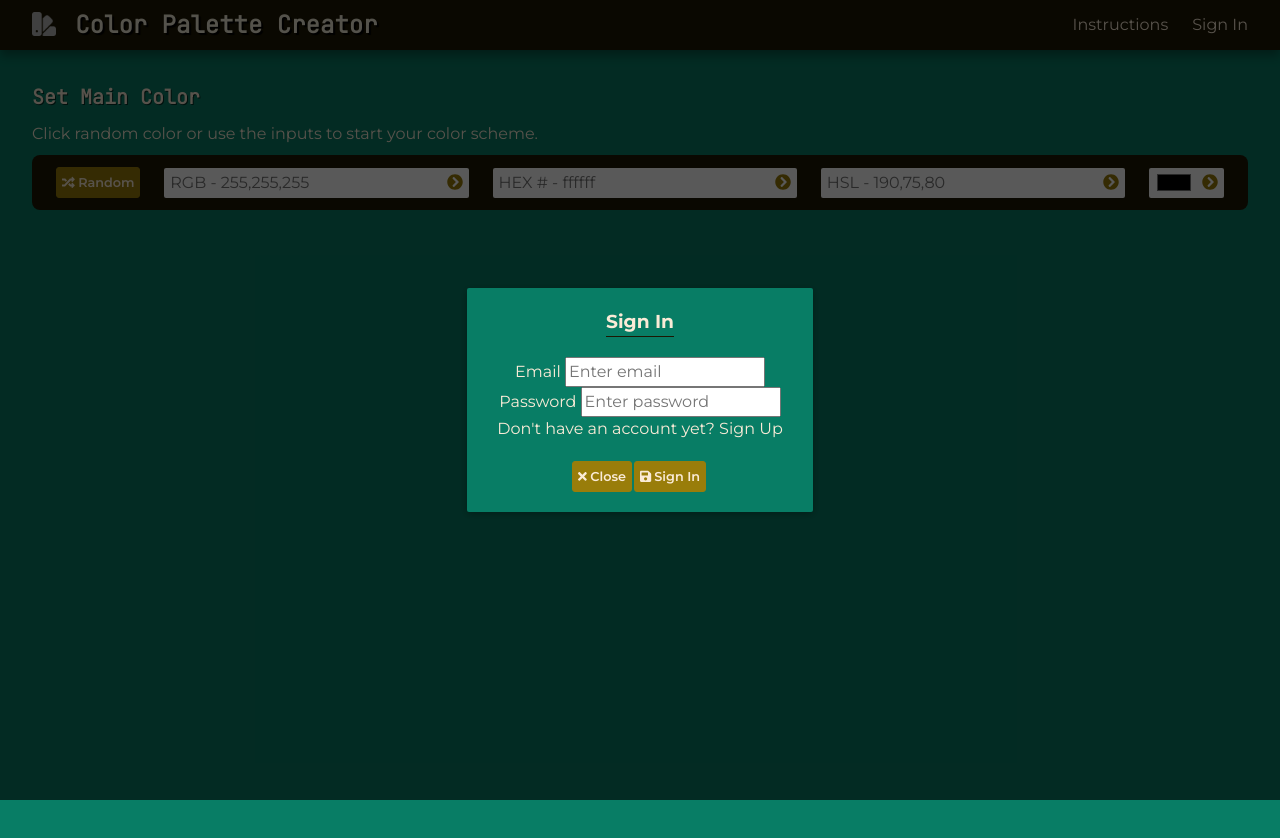
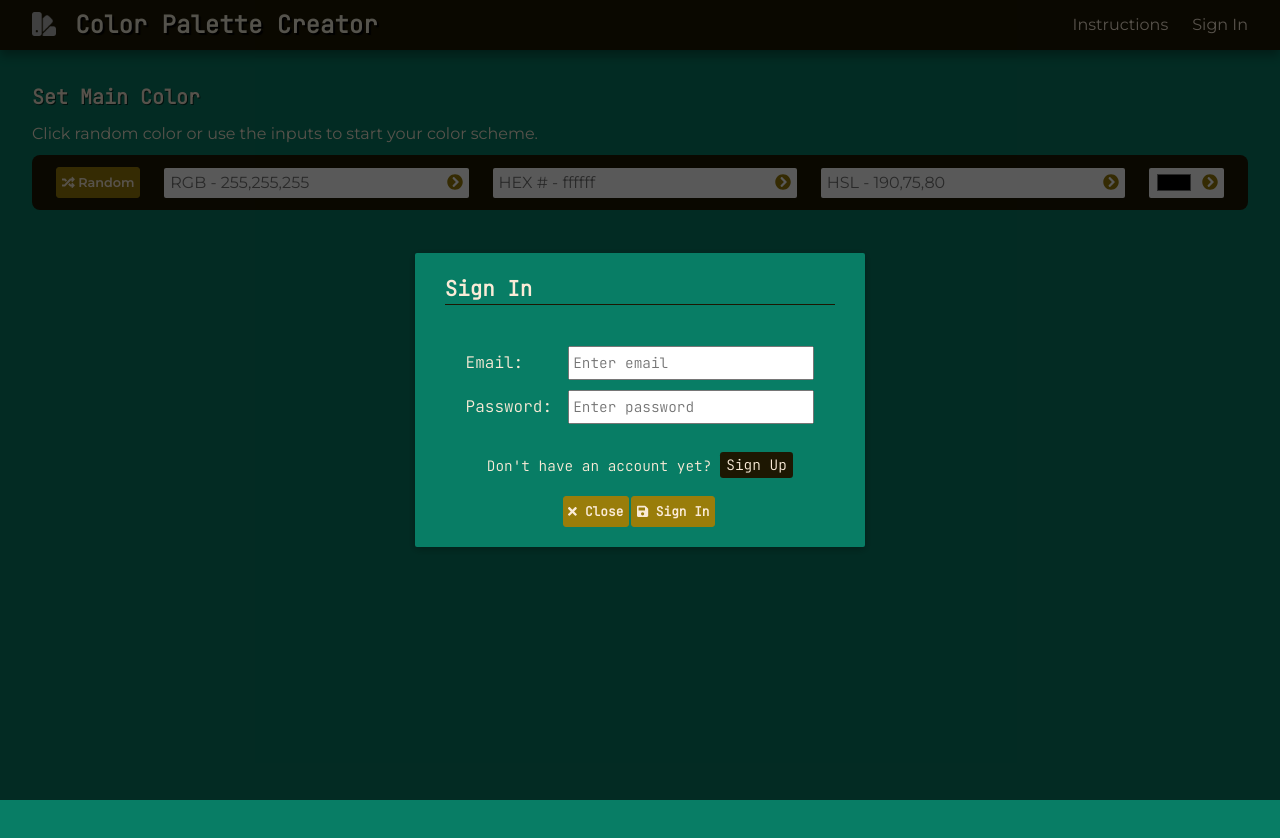
Before and after one commit to rogerio-romao/pallete-creator, a Vue app: page / in a window 1280 px wide. Both pictures are taken after a click on the item "Sign In". Shown: the top 838 px of the page. Built offline with nearby package versions, Linux system fonts and the light colour scheme; no server answers; a web font is replaced by a local one.

Commit message:
styled signin modal

```diff
--- a/src/components/SignInModal.vue
+++ b/src/components/SignInModal.vue
@@ -2,7 +2,7 @@
   <!-- overlay  -->
   <div class="modal-mask">
     <div class="modal-wrapper" @click.self="$emit('close')">
-      <div class="modal-container">
+      <div class="modal-container sign-in">
         <!-- header  -->
         <div class="modal-header">
           <h3 v-if="mode === 'signin'">Sign In</h3>
@@ -11,19 +11,17 @@
 
         <!-- body  -->
         <div class="modal-body">
-            <div>
-              <label for="email">
-                Email
-                <input
-                  type="email"
-                  placeholder="Enter email"
-                  v-model.trim="email"
-                  id="email"
-                />
-              </label>
-              <br>
-              <label for="password">
-                Password
+          <!-- all inputs  -->
+          <div class="inputs-wrapper">
+            <!-- email input  -->
+            <div class="input-wrapper">
+              <label for="email">Email:</label>
+              <input type="email" placeholder="Enter email" v-model.trim="email" id="email" />
+            </div>
+
+            <!-- password input  -->
+            <div class="input-wrapper">
+              <label for="password">Password:</label>
               <input
                 type="password"
                 minlength="6"
@@ -31,10 +29,11 @@
                 v-model.trim="password"
                 id="password"
               />
-              </label>
-              <br>
-              <label for="confirm" v-if="mode === 'signup'">
-                Confirm Password
+            </div>
+
+            <!-- confirm password input -->
+            <div v-if="mode === 'signup'" class="input-wrapper">
+              <label for="confirm">Confirm:</label>
               <input
                 type="password"
                 minlength="6"
@@ -42,19 +41,22 @@
                 v-model.trim="passwordConfirm"
                 id="confirm"
               />
-              </label>
             </div>
-            <div v-if="mode === 'signin'">
+          </div>
+
+          <!-- signin / signup message  -->
+          <div v-if="mode === 'signin'" class="switch-mode-msg">
             Don't have an account yet?
             <span @click="mode = 'signup'">Sign Up</span>
           </div>
-            <div v-else>
+
+          <div v-else class="switch-mode-msg">
             Already have an account?
             <span @click="mode = 'signin'">Sign In</span>
           </div>
-            <div class="error-msg" v-if="errorMsg">
-              {{ errorMsg }}
-            </div>
+
+          <!-- error message  -->
+          <div class="error-msg" v-if="errorMsg">{{ errorMsg }}</div>
         </div>
 
         <!-- footer  -->
@@ -116,7 +118,6 @@ const signIn = () => {
     return
   }
 
-  // validate user and clean up TODO
   signInWithEmailAndPassword(auth, userData.email, userData.password)
     .then(userCredential => {
       const user = userCredential.user
--- a/src/style/app.css
+++ b/src/style/app.css
@@ -105,6 +105,7 @@ select {
   --slot-size: 120px;
   --mini-slot-size: 50px;
   --base-radius: 0.5rem;
+  --sm-radius: 0.2rem;
   --bd-lg: 1rem;
   --mb-lg: 2rem;
   --mb-md: 1.2rem;
@@ -987,6 +988,43 @@ nav .title {
   font-weight: 500;
 }
 
+/* ----- SIGN IN ----- */
+
+.sign-in {
+  font-family: 'JetBrains Mono', monospace;
+}
+
+.sign-in .inputs-wrapper {
+  padding: 1.3rem;
+}
+
+.sign-in .input-wrapper {
+  display: flex;
+  justify-content: space-between;
+  align-items: center;
+  gap: 1rem;
+  margin-bottom: var(--mb-sm);
+}
+
+.sign-in .input-wrapper input {
+  padding: 0.2rem;
+}
+
+.sign-in .input-wrapper input::placeholder {
+  font-size: 0.9rem;
+}
+
+.sign-in .switch-mode-msg {
+  font-size: 0.9rem;
+}
+
+.sign-in .switch-mode-msg span {
+  cursor: pointer;
+  background-color: var(--clr-main);
+  padding: 0.2rem 0.4rem;
+  border-radius: var(--sm-radius);
+}
+
 /* ----- EXPORT CSS ----- */
 
 .export-modal-buttons button {
@@ -1070,10 +1108,12 @@ nav .title {
 }
 
 .modal-header {
+  width: 100%;
   border-bottom: 1px solid var(--clr-main);
 }
 
 .modal-header h3 {
+  font-size: 1.3rem;
   margin-top: 0;
   color: var(--text-color);
 }
```
Lines whose indentation alone changed are shown as unchanged.
